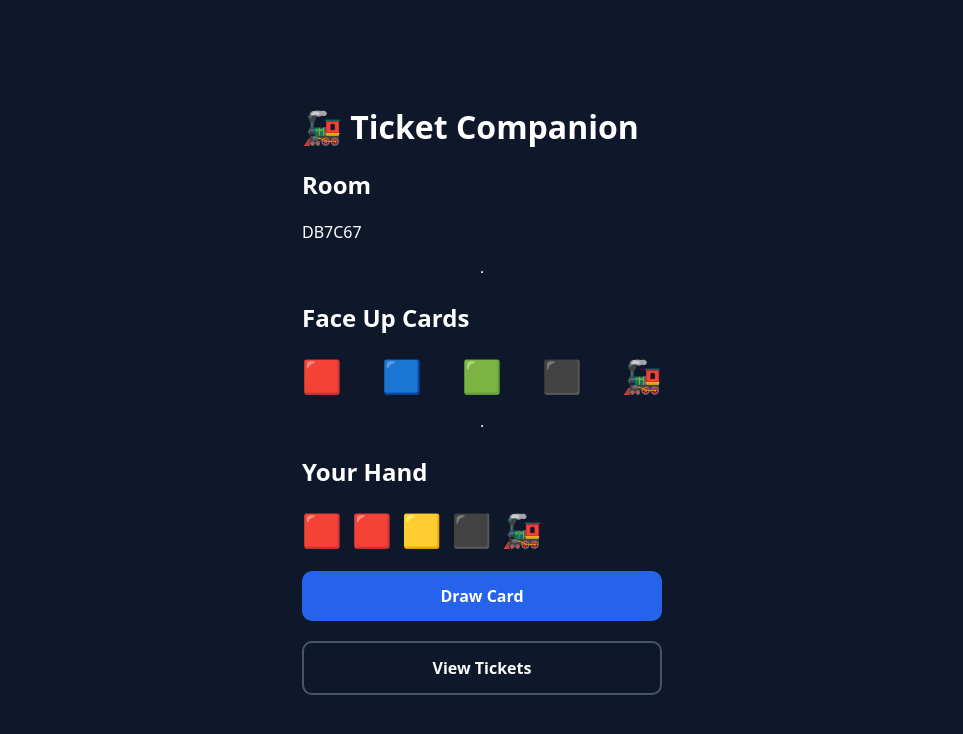
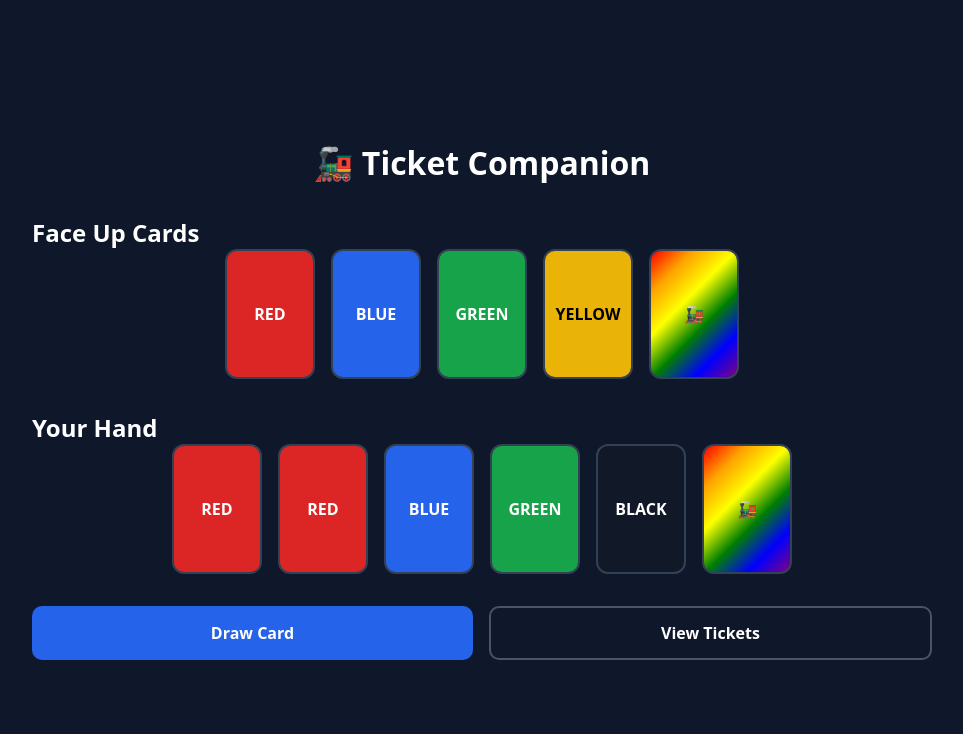
Before and after one commit to 46r8kz72zm-source/ticket-companion, a React (Vite) app: page /game in a window 1280 px wide. Shown: the top 734 px of the page, without its empty margins (158-1121 px from the left). Built offline with nearby package versions, Linux system fonts and the light colour scheme.

Commit message:
Milestone 2: Build reusable game components

```diff
--- /dev/null
+++ b/src/components/game/FaceUpCards/FaceUpCards.css
@@ -0,0 +1,6 @@
+.face-up-cards {
+  display: flex;
+  gap: 16px;
+  justify-content: center;
+  flex-wrap: wrap;
+}
--- /dev/null
+++ b/src/components/game/FaceUpCards/FaceUpCards.tsx
@@ -0,0 +1,26 @@
+import TrainCard from "../TrainCard/TrainCard";
+import "./FaceUpCards.css";
+import type { TrainCard as TrainCardType } from "../../../types/TrainCard";
+
+function FaceUpCards() {
+  const cards: TrainCardType[] = [
+    { id: "1", color: "red" },
+    { id: "2", color: "blue" },
+    { id: "3", color: "green" },
+    { id: "4", color: "yellow" },
+    { id: "5", color: "locomotive" },
+  ];
+
+  return (
+    <div className="face-up-cards">
+      {cards.map((card) => (
+        <TrainCard
+          key={card.id}
+          color={card.color}
+        />
+      ))}
+    </div>
+  );
+}
+
+export default FaceUpCards;
--- /dev/null
+++ b/src/components/game/TrainCard/TrainCard.css
@@ -0,0 +1,41 @@
+.train-card {
+  width: 90px;
+  height: 130px;
+  border-radius: 12px;
+  border: 2px solid #334155;
+
+  display: flex;
+  justify-content: center;
+  align-items: center;
+
+  font-weight: bold;
+  color: white;
+  cursor: pointer;
+
+  transition: transform .2s;
+}
+
+.train-card:hover {
+  transform: translateY(-4px);
+}
+
+.train-card--red { background:#dc2626; }
+.train-card--blue { background:#2563eb; }
+.train-card--green { background:#16a34a; }
+.train-card--yellow { background:#eab308; color:black; }
+.train-card--black { background:#111827; }
+.train-card--white { background:white; color:black; }
+.train-card--orange { background:#ea580c; }
+.train-card--pink { background:#ec4899; }
+
+.train-card--locomotive {
+  background: linear-gradient(
+    135deg,
+    red,
+    orange,
+    yellow,
+    green,
+    blue,
+    purple
+  );
+}
--- /dev/null
+++ b/src/components/game/TrainCard/TrainCard.tsx
@@ -0,0 +1,24 @@
+import "./TrainCard.css";
+
+type TrainCardProps = {
+  color:
+    | "red"
+    | "blue"
+    | "green"
+    | "yellow"
+    | "black"
+    | "white"
+    | "orange"
+    | "pink"
+    | "locomotive";
+};
+
+function TrainCard({ color }: TrainCardProps) {
+  return (
+    <div className={`train-card train-card--${color}`}>
+      {color === "locomotive" ? "🚂" : color.toUpperCase()}
+    </div>
+  );
+}
+
+export default TrainCard;
--- /dev/null
+++ b/src/components/game/TrainHand/TrainHand.css
@@ -0,0 +1,6 @@
+.train-hand {
+  display: flex;
+  gap: 16px;
+  flex-wrap: wrap;
+  justify-content: center;
+}
--- /dev/null
+++ b/src/components/game/TrainHand/TrainHand.tsx
@@ -0,0 +1,17 @@
+import TrainCard from "../TrainCard/TrainCard";
+import "./TrainHand.css";
+
+function TrainHand() {
+  return (
+    <div className="train-hand">
+      <TrainCard color="red" />
+      <TrainCard color="red" />
+      <TrainCard color="blue" />
+      <TrainCard color="green" />
+      <TrainCard color="black" />
+      <TrainCard color="locomotive" />
+    </div>
+  );
+}
+
+export default TrainHand;
--- a/src/components/layout/PageLayout.tsx
+++ b/src/components/layout/PageLayout.tsx
@@ -1,4 +1,4 @@
-import { ReactNode } from "react";
+import type { ReactNode } from "react";
 
 type PageLayoutProps = {
   children: ReactNode;
--- a/src/pages/CreateGamePage.tsx
+++ b/src/pages/CreateGamePage.tsx
@@ -50,8 +50,8 @@ function CreateGamePage() {
           onChange={(e) => setPlayerName(e.target.value)}
           placeholder="Enter your name"
           style={{
-            padding: "12px",
-            borderRadius: "8px",
+            padding: 12,
+            borderRadius: 8,
             border: "1px solid #475569",
             background: "#1e293b",
             color: "white",
--- a/src/pages/GamePage.tsx
+++ b/src/pages/GamePage.tsx
@@ -1,3 +1,5 @@
+import FaceUpCards from "../components/game/FaceUpCards/FaceUpCards";
+import TrainHand from "../components/game/TrainHand/TrainHand";
 import Button from "../components/common/Button";
 import PageLayout from "../components/layout/PageLayout";
 
@@ -6,59 +8,42 @@ function GamePage() {
     <PageLayout>
       <div
         style={{
-          width: 360,
+          width: "100%",
+          maxWidth: 900,
           display: "flex",
           flexDirection: "column",
-          gap: 20,
+          gap: 32,
         }}
       >
-        <h1>🚂 Ticket Companion</h1>
+        <h1 style={{ color: "white", textAlign: "center" }}>
+          🚂 Ticket Companion
+        </h1>
 
-        <h2>Room</h2>
-        <p>DB7C67</p>
+        <section>
+          <h2 style={{ color: "white" }}>Face Up Cards</h2>
+          <FaceUpCards />
+        </section>
 
-        <hr />
-
-        <h2>Face Up Cards</h2>
+        <section>
+          <h2 style={{ color: "white" }}>Your Hand</h2>
+          <TrainHand />
+        </section>
 
         <div
           style={{
             display: "flex",
-            justifyContent: "space-between",
-            fontSize: "2rem",
+            gap: 16,
+            justifyContent: "center",
           }}
         >
-          <span>🟥</span>
-          <span>🟦</span>
-          <span>🟩</span>
-          <span>⬛</span>
-          <span>🚂</span>
+          <Button>
+            Draw Card
+          </Button>
+
+          <Button variant="secondary">
+            View Tickets
+          </Button>
         </div>
-
-        <hr />
-
-        <h2>Your Hand</h2>
-
-        <div
-          style={{
-            display: "flex",
-            flexWrap: "wrap",
-            gap: 10,
-            fontSize: "2rem",
-          }}
-        >
-          <span>🟥</span>
-          <span>🟥</span>
-          <span>🟨</span>
-          <span>⬛</span>
-          <span>🚂</span>
-        </div>
-
-        <Button>Draw Card</Button>
-
-        <Button variant="secondary">
-          View Tickets
-        </Button>
       </div>
     </PageLayout>
   );
--- /dev/null
+++ b/src/types/TrainCard.ts
@@ -0,0 +1,15 @@
+export type TrainCardColor =
+  | "red"
+  | "blue"
+  | "green"
+  | "yellow"
+  | "black"
+  | "white"
+  | "orange"
+  | "pink"
+  | "locomotive";
+
+export interface TrainCard {
+  id: string;
+  color: TrainCardColor;
+}
```
